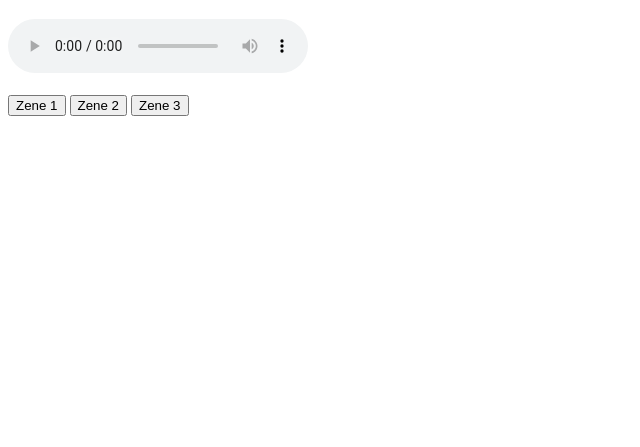
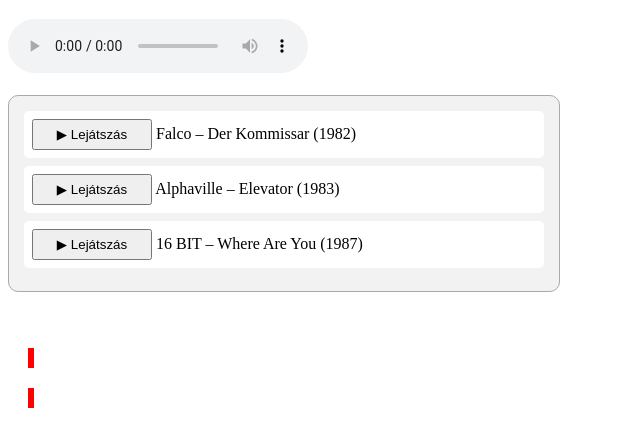
Before and after one commit to HAMVASISTVAN/Zene-VU-meter, a website: page mp3_VU_meter.html in a window 1280 px wide. Shown: the part 61-508 px from the top of the page, without its empty margins (0-640 px from the left). Drawn offline with Linux system fonts and the light colour scheme.

Commit message:
Update mp3_VU_meter.html

```diff
--- a/mp3_VU_meter.html
+++ b/mp3_VU_meter.html
@@ -3,19 +3,64 @@
 <head>
     <meta charset="UTF-8">
     <title>Zenelejátszó</title>
+
+<style>
+    .zenepanel {
+        width: 520px;
+        padding: 15px;
+        border: 1px solid #aaa;
+        border-radius: 10px;
+        background-color: #f2f2f2;
+    }
+
+    .zenesor {
+        padding: 8px;
+        margin-bottom: 8px;
+        background-color: white;
+        border-radius: 5px;
+    }
+
+    .zenesor button {
+        width: 120px;
+        padding: 6px;
+        cursor: pointer;
+    }
+    .zenesor.aktiv {
+    background-color: #cceeff;
+    border: 1px solid #3399cc;
+}
+</style>
+
 </head>
 <body>
     <h1>Az én zenelejátszóm</h1>
    <audio id="lejatszo" controls crossorigin="anonymous"></audio>
     <br><br>
-    <button id="zene1">Zene 1</button>
-    <button id="zene2">Zene 2</button>
-    <button id="zene3">Zene 3</button>
+<div class="zenepanel">
+
+    <div class="zenesor">
+        <button id="zene1">▶ Lejátszás</button>
+        <span>Falco – Der Kommissar (1982)</span>
+    </div>
+
+    <div class="zenesor">
+        <button id="zene2">▶ Lejátszás</button>
+        <span>Alphaville – Elevator (1983)</span>
+    </div>
+
+    <div class="zenesor">
+        <button id="zene3">▶ Lejátszás</button>
+        <span>16 BIT – Where Are You (1987)</span>
+    </div>
+
+</div>
     <br><br>
     <canvas id="vuMeter" width="500" height="100"></canvas>
     <script>
         let balHossz = 20;
         let jobbHossz = 20;
+        let balCsucs = 0;  // Bal csatorna hangerőcsúcsa
+        let jobbCsucs = 0; // Jobb csatorna hangerőcsúcsa
         let irany = 1;
         let balIrany = 1;
         let jobbIrany = 1;
@@ -54,24 +99,44 @@
         let zene3 = document.getElementById("zene3");
         let canvas = document.getElementById("vuMeter");
         let ctx = canvas.getContext("2d");
+
+
 zene1.addEventListener("click", function() {
     audioContext.resume();
+    // Az összes zenesor kijelölését töröljük
+    document.querySelectorAll(".zenesor").forEach(function(sor) {
+        sor.classList.remove("aktiv");
+    });
+    // A kiválasztott zenesor kiemelése
+    zene1.parentElement.classList.add("aktiv");
     lejatszo.src = "http://localhost:3000/zene1";
     lejatszo.play();
+});
 
-        });
+
 zene2.addEventListener("click", function() {
     audioContext.resume();
+    // Az összes zenesor kijelölését töröljük
+    document.querySelectorAll(".zenesor").forEach(function(sor) {
+        sor.classList.remove("aktiv");
+    });
+    // A kiválasztott zenesor kiemelése
+    zene2.parentElement.classList.add("aktiv");
     lejatszo.src = "http://localhost:3000/zene2";
     lejatszo.play();
+});
 
-        });
        zene3.addEventListener("click", function() {
     audioContext.resume();
+    // Az összes zenesor kijelölését töröljük
+    document.querySelectorAll(".zenesor").forEach(function(sor) {
+        sor.classList.remove("aktiv");
+    });
+    // A kiválasztott zenesor kiemelése
+    zene3.parentElement.classList.add("aktiv");
     lejatszo.src = "http://localhost:3000/zene3";
     lejatszo.play();
 });
-
        // Betű beállítása
 ctx.font = "20px Arial";
 // L felirat
@@ -99,6 +164,9 @@ function frissit() {
 
 balHossz  = balOsszeg  / 128 * 2.0;
 jobbHossz = jobbOsszeg / 128 * 2.0;
+// A hangerőcsúcs frissítése
+balCsucs = Math.max(balHossz, balCsucs - 0.5);
+jobbCsucs = Math.max(jobbHossz, jobbCsucs - 0.5);
 
     ctx.clearRect(0, 0, canvas.width, canvas.height);
 
@@ -106,8 +174,16 @@ jobbHossz = jobbOsszeg / 128 * 2.0;
 
 
     // Sávok kirajzolása
+   // Aktuális hangerő megjelenítése kék színnel
+   // Az aktuális hangerő kirajzolása kék színnel
+ctx.fillStyle = "blue";
 ctx.fillRect(20, 20, balHossz, 20);
 ctx.fillRect(20, 60, jobbHossz, 20);
+
+// A hangerőcsúcs jelölése piros vonallal
+ctx.fillStyle = "red";
+ctx.fillRect(20 + balCsucs, 20, 6, 20);
+ctx.fillRect(20 + jobbCsucs, 60, 6, 20);
 
     // Aktuális érték kiírása
 //ctx.fillText(Math.round(balHossz), 300, 37);
```
Lines whose indentation alone changed are shown as unchanged.
